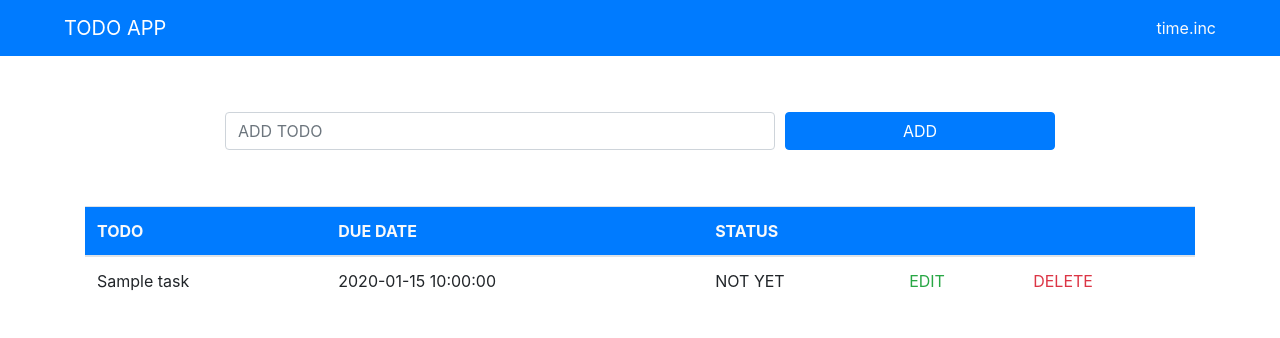
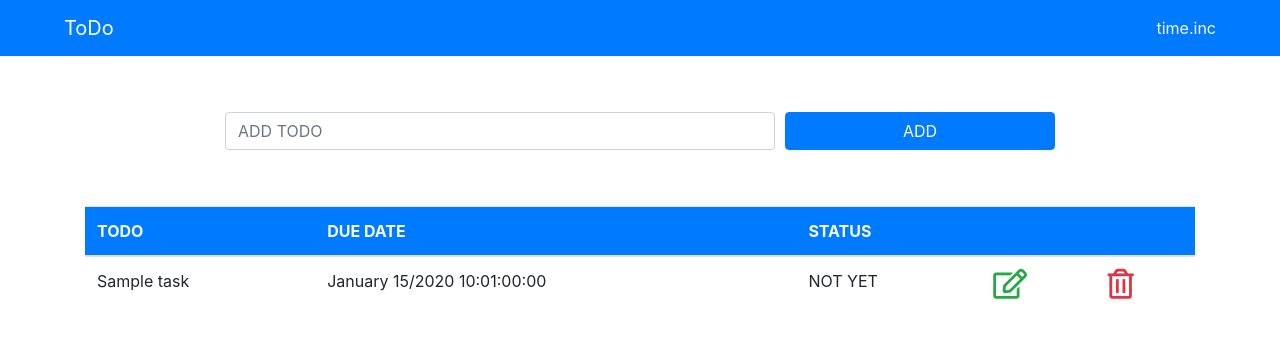
Before and after one commit to tokitada0602/56php_oop, a PHP site: page / in a window 1280 px wide. Shown: the top 338 px of the page. Run offline with PHP 8.4, Linux system fonts and the light colour scheme; tables that the repository leaves empty or names only in its code hold one stand-in row (values such as "Sample post"); some libraries are stand-ins or nearby versions.

Commit message:
課題をする前に一度コミット

```diff
--- a/assets/css/style.css
+++ b/assets/css/style.css
@@ -0,0 +1,3 @@
+i {
+  font-size: 30px;
+}
--- a/index.php
+++ b/index.php
@@ -17,13 +17,14 @@
   <title>Document</title>
   <link rel="stylecss" href="assets/css/reset.css">
   <link rel="stylesheet" href="https://stackpath.bootstrapcdn.com/bootstrap/4.3.1/css/bootstrap.min.css" integrity="sha384-ggOyR0iXCbMQv3Xipma34MD+dH/1fQ784/j6cY/iJTQUOhcWr7x9JvoRxT2MZw1T" crossorigin="anonymous">
-  <link rel="stylecss" href="assets/css/style.css">
+  <link rel="stylesheet" href="assets/css/style.css">
+  <link rel="stylesheet" href="https://use.fontawesome.com/releases/v5.4.1/css/all.css" integrity="sha384-5sAR7xN1Nv6T6+dT2mhtzEpVJvfS3NScPQTrOxhwjIuvcA67KV2R5Jz6kr4abQsz" crossorigin="anonymous">
 
 </head>
 <body>
 <header class="px-5 bg-primary">
     <nav class="navbar navbar-dark">
-        <a href="index.php" class="navbar-brand">TODO APP</a>
+        <a href="index.php" class="navbar-brand">ToDo</a>
         <div class="justify-content-end">
             <span class="text-light">
                 time.inc
@@ -61,17 +62,18 @@
                     <?php echo $task['name']; ?>
                     </td>
                     <td>
-                    <?php echo $task['due_date']; ?>
+                    <?php echo date("F j/Y H:m:i:s",
+                    strtotime($task['due_date'])); ?>
                     </td>
                     <td>NOT YET</td>
                     <td>
-                    <a class="text-success" href="edit.php?id=<?php echo h($task['id']); ?>">EDIT</a>
+                    <a class="text-success" href="edit.php?id=<?php echo h($task['id']); ?>"><i class="far fa-edit"></i></a>
                 </td>
                 <?php
     // var_dump($task['id']);
 ?>
                 <td>
-                    <a class="text-danger" href="delete.php?id=<?php echo h ($task['id']);?>">DELETE</a>
+                    <a class="text-danger" href="delete.php?id=<?php echo h ($task['id']);?>"><i class="far fa-trash-alt"></i></a>
                 </td>
                     <?php endforeach; ?>
             </tbody>
```
